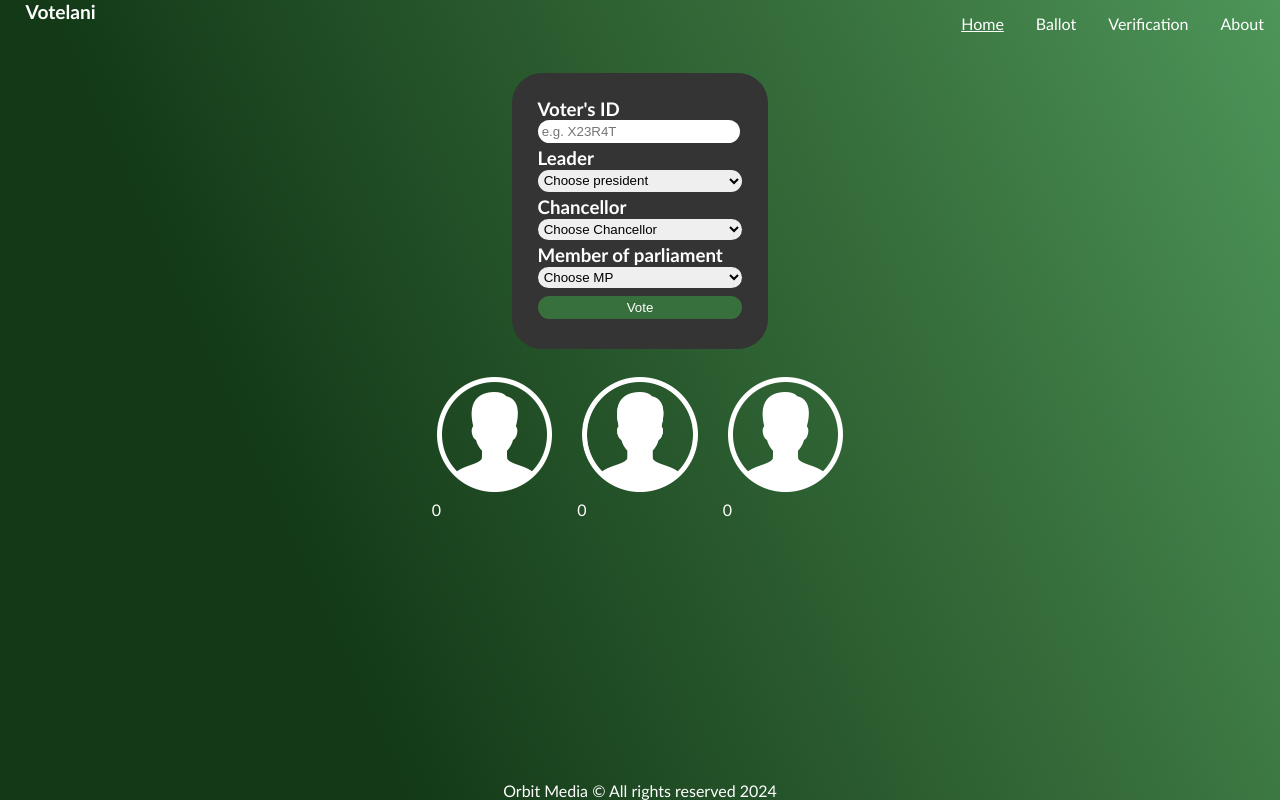
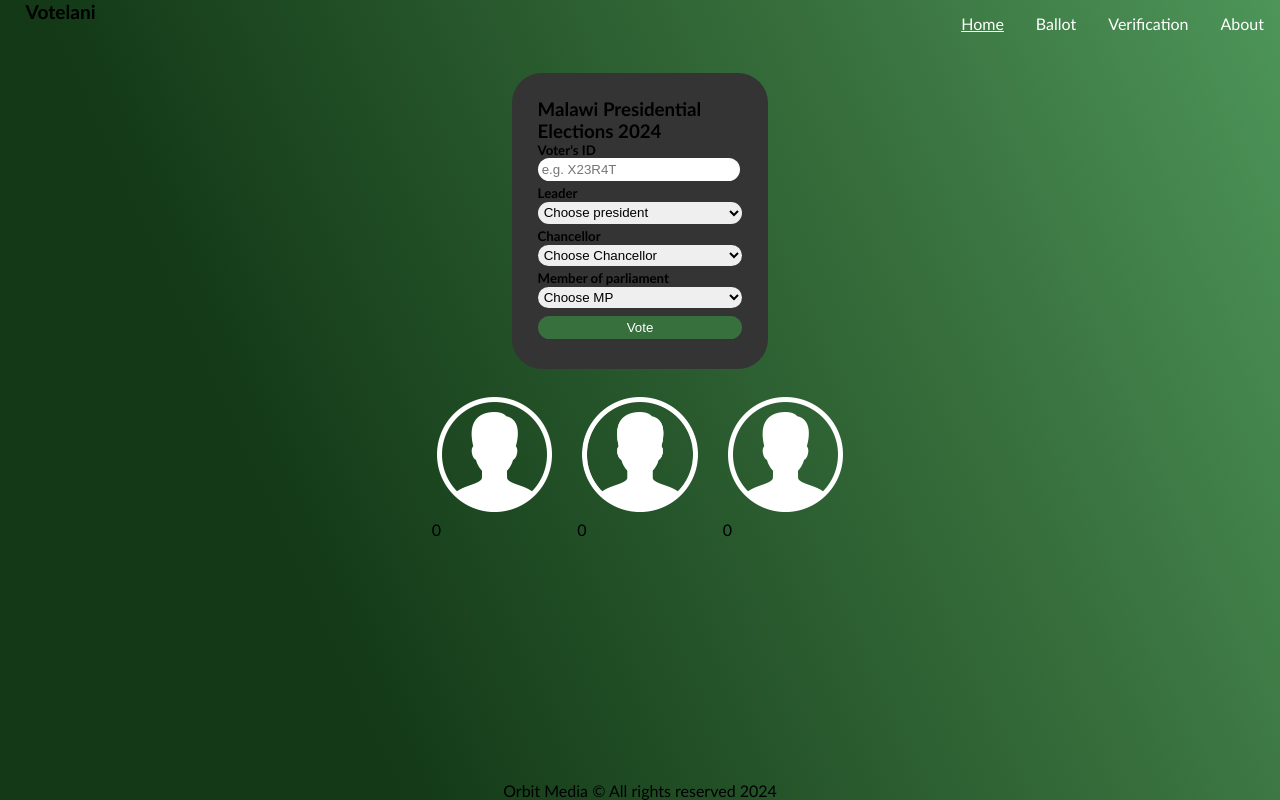
Before and after one commit to V014/votelani, a PHP site: page / in a window 1280 px wide. Run offline with PHP 8.4, Linux system fonts and the light colour scheme.

Commit message:
adjusting UI

```diff
--- a/css/style.css
+++ b/css/style.css
@@ -9,7 +9,7 @@ body {
     display: flex;
     flex-direction: column;
     min-height: 100vh;
-    color: white;
+    /* color: white; */
 }
 
 /* Navigation bar */
@@ -101,7 +101,6 @@ body {
 
 /* targets body content like paragraphs */
 .content {
-    /* text-align: center;  */
     flex: 1;
     padding-top: 2%;
 }
@@ -120,6 +119,10 @@ form {
     margin-left: 40%;
     margin-right: 40%;
     border-radius: 30px;
+}
+
+h2 {
+    color: #38703d;
 }
 
 /* formatting input */
--- a/index.php
+++ b/index.php
@@ -38,14 +38,15 @@ session_start();
     </div>
   </nav>
 
-  <!-- Voting Form -->
   <div class="content">
+    <!-- Voting Form -->
     <form action="#" method="post">
-      <h3>Voter's ID</h3>
+    <h3 class="heading">Malawi Presidential Elections 2024</h3>
+      <h5>Voter's ID</h5>
       <input class="textfield" type="text" name="voteID" id="voteID" placeholder="e.g. X23R4T" required>
       <!-- select president -->
       <div class="selection">
-        <h3>Leader</h3>
+        <h5>Leader</h5>
         <!-- id tag pointing to an image element on change -->
         <select name="president" id="president-select">
           <option value="person">Choose president</option>
@@ -57,7 +58,7 @@ session_start();
 
       <!-- select chancellor -->
       <div class="selection">
-        <h3>Chancellor</h3>
+        <h5>Chancellor</h5>
         <!-- id tag pointing to an image element on change -->
         <select name="chancellor" id="chancellor-select">
           <option value="person">Choose Chancellor</option>
@@ -68,7 +69,7 @@ session_start();
 
       <!-- select member of parliament -->
       <div class="selection">
-        <h3>Member of parliament</h3>
+        <h5>Member of parliament</h5>
         <!-- id tag pointing to an image element on change -->
         <select name="mp" id="mp-select">
           <option value="person">Choose MP</option>
```
